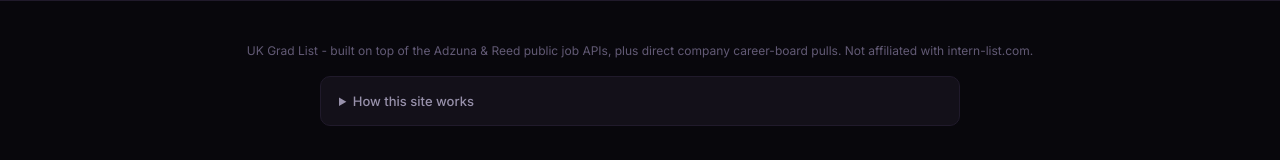
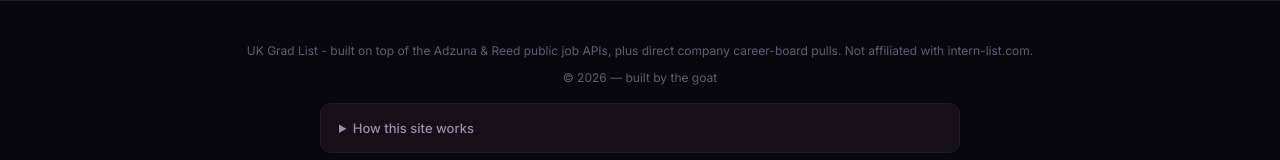
Before and after one commit to ilikescripting/uk-grad-list, a website: page public/index.html in a window 1280 px wide. Shown: the part 1203-1363 px from the top of the page. Drawn offline with Linux system fonts and the light colour scheme; no server answers.

Commit message:
Added to the footer.

```diff
--- a/public/index.html
+++ b/public/index.html
@@ -118,6 +118,11 @@
 
 <footer>
   <p>UK Grad List - built on top of the Adzuna &amp; Reed public job APIs, plus direct company career-board pulls. Not affiliated with intern-list.com.</p>
+  <p class="mono-label">© <span id="year"></span> — built by the goat</p>
+
+  <script>
+    document.getElementById("year").textContent = new Date().getFullYear();
+  </script>
 
   <details class="how-it-works">
     <summary>How this site works</summary>
```
